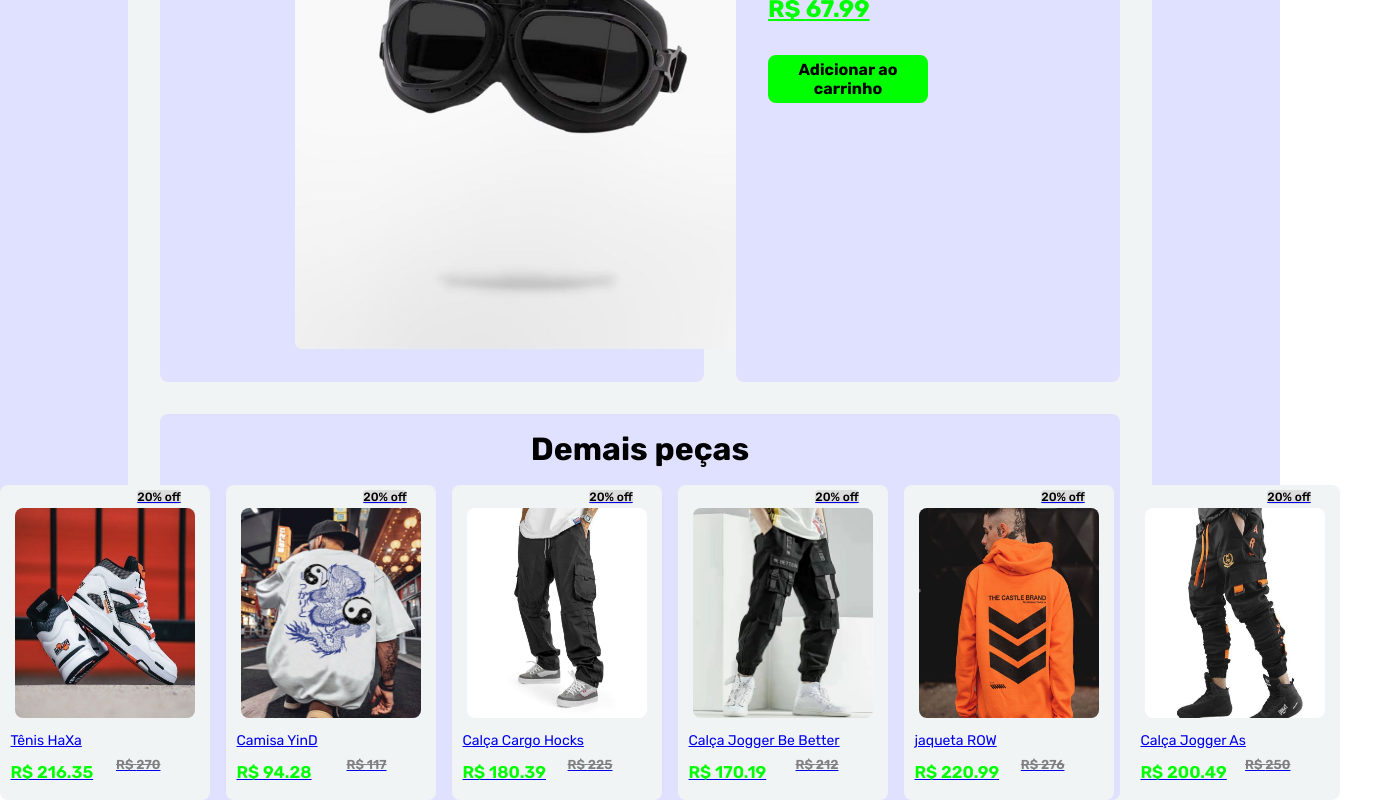
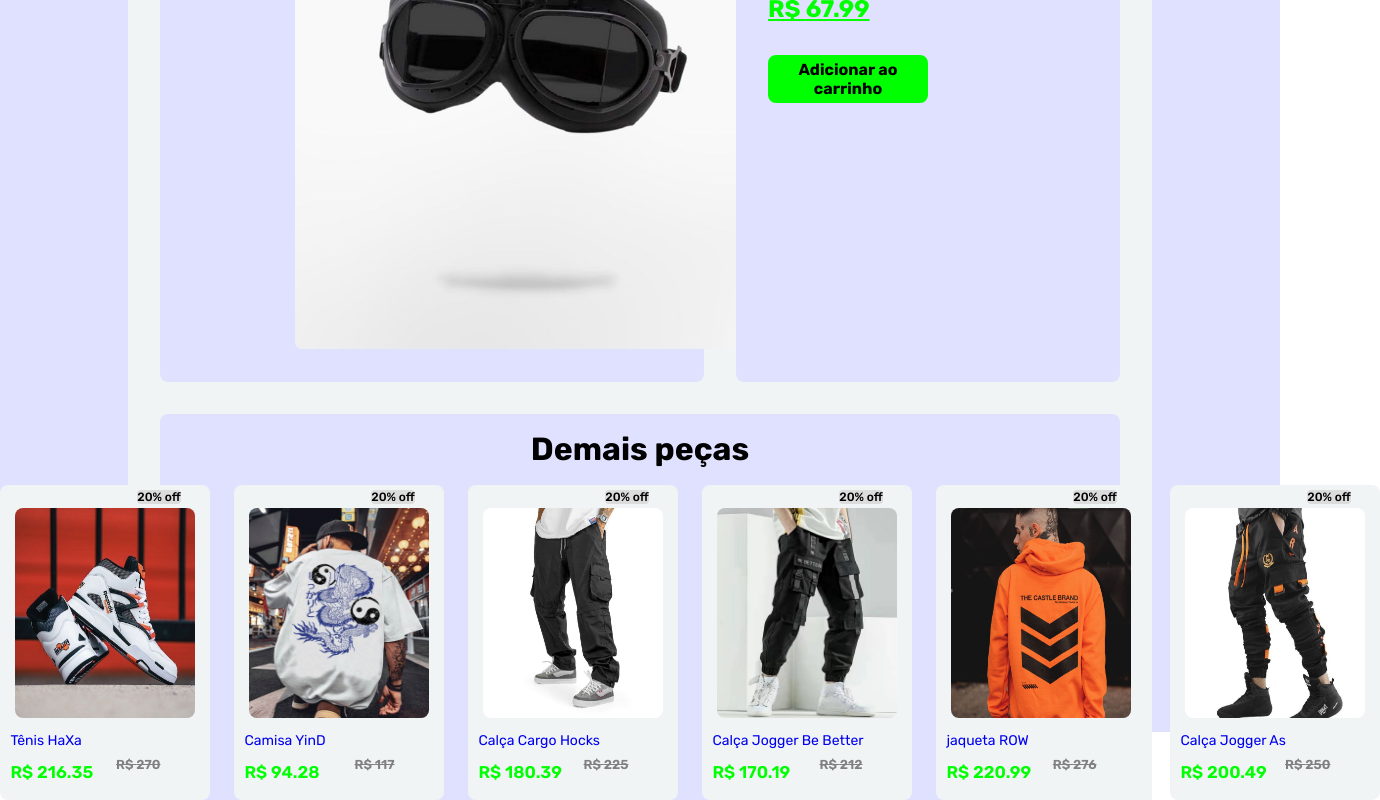
Before and after one commit to gustavocarvalho-ra/NextJs-Loja_Roupas, a Next.js app: page /produtos/80 in a window 1280 px wide. Shown: the part 452-1252 px from the top of the page, 1380 px wide, since content can reach past the window. Built offline with nearby package versions, Linux system fonts and the light colour scheme; a web font is replaced by a local one.

Commit message:
feat: add new className and style for cards

```diff
--- a/app/components/ItensCard/index.tsx
+++ b/app/components/ItensCard/index.tsx
@@ -17,7 +17,7 @@ export default function ItensCard () {
         <div className="sec">
 
           <h1>Demais peças</h1>
-          <div style={{display: "flex", gap: "1em"}}>
+          <div className="containerCard">
             {produtos
             .sort(() => Math.random() - 0.5)
             .slice(0, 6)
--- a/app/components/ItensCard/styles.ts
+++ b/app/components/ItensCard/styles.ts
@@ -17,6 +17,10 @@ export const Conte = styled.div `
     align-items: center;
     flex-direction: column;
 
+    a {
+      text-decoration: none;
+    }
+
     .sec {
       width: 100%;
       height: 100%;
@@ -27,7 +31,11 @@ export const Conte = styled.div `
       border-radius: 8px;
       gap: 1.1em;
       padding-top: 1em;
-    }
+
+      .containerCard{
+        display: flex;
+        gap: 1.5em;
+        /* text-decoration: none; */
 
         .card {
           width: 210px;
@@ -88,4 +96,6 @@ export const Conte = styled.div `
           }
         }
       }
+    }
+  }
 `
```
Lines whose indentation alone changed are shown as unchanged.
